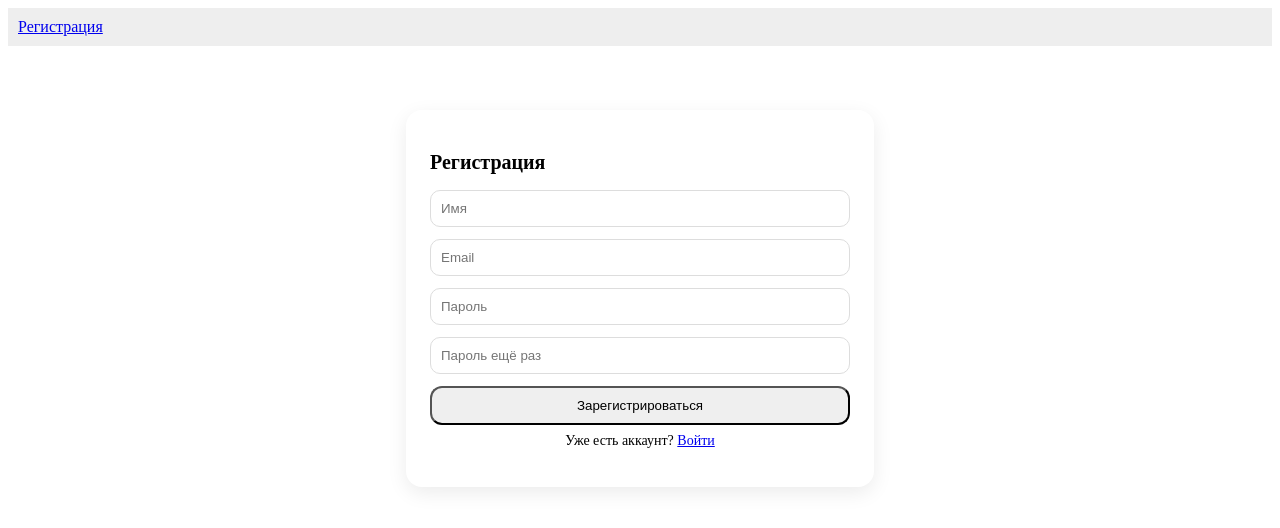
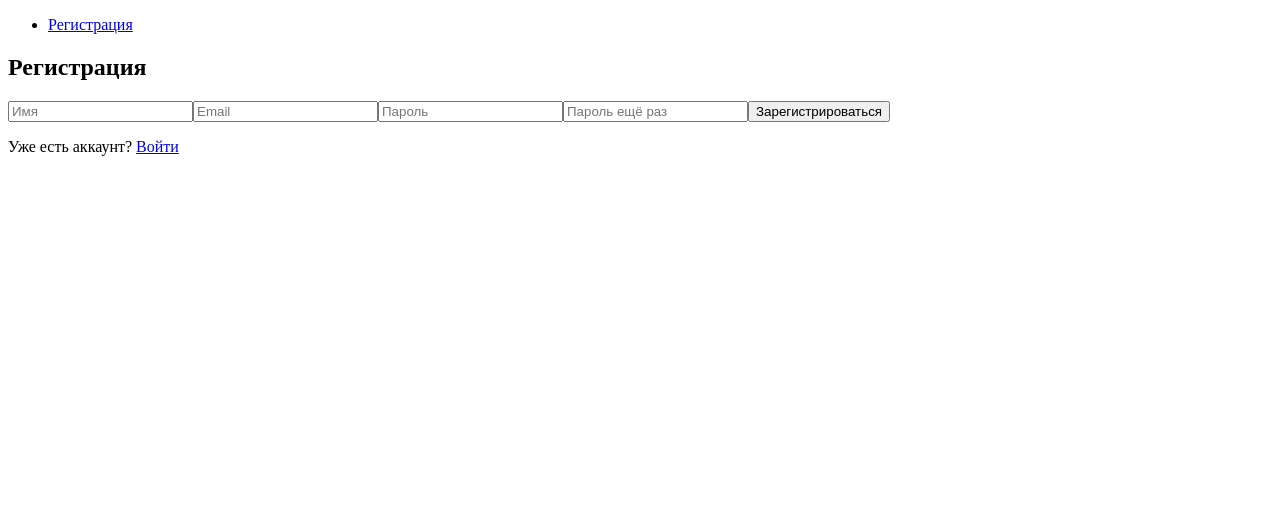
Before and after one commit to medium89/tasker, a Vue app in the folder frontend/: page /register in a window 1280 px wide. Shown: the top 528 px of the page. Built offline with nearby package versions, Linux system fonts and the light colour scheme; no server answers.

Commit message:
chore: add main.css file

```diff
--- a/frontend/src/api/user.vue
+++ b/frontend/src/api/user.vue
@@ -1,9 +1,9 @@
 <!-- eslint-disable vue/multi-word-component-names -->
 <!-- UserStatus.vue -->
 <template>
-  <div class="text-sm">
+  <div>
     <template v-if="loading">Загрузка…</template>
-    <template v-else-if="user">Привет, {{ user.name }} <button @click="onLogout" class="ml-2 underline">Выйти</button></template>
+    <template v-else-if="user">Привет, {{ user.name }} <button @click="onLogout">Выйти</button></template>
     <template v-else>Вы не авторизованы</template>
   </div>
 </template>
--- a/frontend/src/components/Navbar.vue
+++ b/frontend/src/components/Navbar.vue
@@ -1,6 +1,6 @@
 <!-- eslint-disable vue/multi-word-component-names -->
 <template>
-    <nav class="navbar">
+    <nav>
       <ul>
         <template v-if="auth.user">
           <li>{{ auth.user.name }}</li>
@@ -28,17 +28,3 @@ async function logout() {
   router.push('/login')
 }
   </script>
-
-  <style>
-  .navbar {
-    background: #eee;
-    padding: 10px;
-  }
-  .navbar ul {
-    display: flex;
-    list-style: none;
-    gap: 10px;
-    margin: 0;
-    padding: 0;
-  }
-  </style>
--- /dev/null
+++ b/frontend/src/main.css
@@ -0,0 +1 @@
+/* Global styles */
--- a/frontend/src/main.js
+++ b/frontend/src/main.js
@@ -2,6 +2,7 @@ import { createApp } from 'vue'
 import App from './App.vue'
 import router from './router'
 import './axios'
+import './main.css'
 
 // монтируем приложение
 createApp(App).use(router).mount('#app')
--- a/frontend/src/views/DashboardView.vue
+++ b/frontend/src/views/DashboardView.vue
@@ -23,7 +23,7 @@
       <button type="submit" :disabled="loading">{{ loading ? 'Загрузка…' : 'Добавить' }}</button>
     </form>
 
-    <p v-if="error" class="error">{{ error }}</p>
+    <p v-if="error">{{ error }}</p>
 
     <ul>
       <li v-for="task in tasks" :key="task.id">
@@ -153,9 +153,3 @@ async function deleteTask(id) {
 
 onMounted(fetchTasks)
 </script>
-
-<style>
-.error {
-  color: #d00;
-}
-</style>
--- a/frontend/src/views/LoginView.vue
+++ b/frontend/src/views/LoginView.vue
@@ -1,22 +1,19 @@
 <!-- src/views/LoginVue.vue -->
 <template>
-  <section style="max-width:420px;margin:64px auto;padding:24px;border-radius:16px;box-shadow:0 6px 20px rgba(0,0,0,.08)">
-    <h1 style="font-size:20px;font-weight:700;margin-bottom:16px">Авторизация</h1>
+  <section>
+    <h1>Авторизация</h1>
 
-    <form @submit.prevent="onSubmit" style="display:grid;gap:12px">
-      <input v-model="email" type="email" placeholder="Email" required
-             style="padding:10px;border:1px solid #ddd;border-radius:10px" />
-      <input v-model="password" type="password" placeholder="Пароль" required
-             style="padding:10px;border:1px solid #ddd;border-radius:10px" />
+    <form @submit.prevent="onSubmit">
+      <input v-model="email" type="email" placeholder="Email" required />
+      <input v-model="password" type="password" placeholder="Пароль" required />
 
-      <button :disabled="loading"
-              style="padding:10px;border-radius:12px">
+      <button :disabled="loading">
         {{ loading ? 'Загрузка…' : 'Войти' }}
       </button>
 
-      <p v-if="error" style="color:#d00;font-size:13px">{{ error }}</p>
+      <p v-if="error">{{ error }}</p>
     </form>
-    <p style="margin-top:8px;font-size:14px;text-align:center">
+    <p>
       Нет аккаунта?
       <RouterLink to="/register">Регистрация</RouterLink>
     </p>
--- a/frontend/src/views/ProfileView.vue
+++ b/frontend/src/views/ProfileView.vue
@@ -1,20 +1,20 @@
 <!-- ProfileView.vue -->
 <template>
-    <section style="max-width: 600px; margin: 32px auto; padding: 16px;">
-      <h1 style="font-size: 22px; font-weight: 700; margin-bottom: 16px;">Профиль</h1>
+    <section>
+      <h1>Профиль</h1>
 
     <div v-if="loading">Загрузка профиля…</div>
     <div v-else>
-      <div v-if="error" style="color:#d00; margin-bottom:8px;">{{ error }}</div>
+      <div v-if="error">{{ error }}</div>
       <div v-if="user">
-          <form @submit.prevent="onSave" style="margin-bottom:8px;">
-            <div style="margin-bottom:8px;">
+          <form @submit.prevent="onSave">
+            <div>
               <label>
                 Имя:
                 <input v-model="form.name" type="text" />
               </label>
             </div>
-            <div style="margin-bottom:8px;">
+            <div>
               <label>
                 Email:
                 <input v-model="form.email" type="email" />
@@ -23,14 +23,14 @@
             <button type="submit" :disabled="saving">{{ saving ? 'Загрузка…' : 'Сохранить' }}</button>
           </form>
 
-          <form @submit.prevent="onSavePassword" style="margin-bottom:8px;">
-            <div style="margin-bottom:8px;">
+          <form @submit.prevent="onSavePassword">
+            <div>
               <label>
                 Пароль:
                 <input v-model="passwordForm.password" type="password" />
               </label>
             </div>
-            <div style="margin-bottom:8px;">
+            <div>
               <label>
                 Подтверждение пароля:
                 <input v-model="passwordForm.passwordConfirmation" type="password" />
@@ -40,7 +40,7 @@
           </form>
 
           <p><strong>Создан:</strong> {{ new Date(user.created_at).toLocaleString() }}</p>
-          <button @click="onDelete" :disabled="deleting" style="margin-top:16px;color:#d00">{{ deleting ? 'Загрузка…' : 'Удалить аккаунт' }}</button>
+          <button @click="onDelete" :disabled="deleting">{{ deleting ? 'Загрузка…' : 'Удалить аккаунт' }}</button>
         </div>
       </div>
       </section>
--- a/frontend/src/views/RegisterView.vue
+++ b/frontend/src/views/RegisterView.vue
@@ -1,26 +1,21 @@
 <!-- src/views/RegisterView.vue -->
 <template>
-  <section style="max-width:420px;margin:64px auto;padding:24px;border-radius:16px;box-shadow:0 6px 20px rgba(0,0,0,.08)">
-    <h1 style="font-size:20px;font-weight:700;margin-bottom:16px">Регистрация</h1>
+  <section>
+    <h1>Регистрация</h1>
 
-    <form @submit.prevent="onSubmit" style="display:grid;gap:12px">
-      <input v-model="name" type="text" placeholder="Имя" required
-             style="padding:10px;border:1px solid #ddd;border-radius:10px" />
-      <input v-model="email" type="email" placeholder="Email" required
-             style="padding:10px;border:1px solid #ddd;border-radius:10px" />
-      <input v-model="password" type="password" placeholder="Пароль" required
-             style="padding:10px;border:1px solid #ddd;border-radius:10px" />
-      <input v-model="passwordConfirm" type="password" placeholder="Пароль ещё раз" required
-             style="padding:10px;border:1px solid #ddd;border-radius:10px" />
+    <form @submit.prevent="onSubmit">
+      <input v-model="name" type="text" placeholder="Имя" required />
+      <input v-model="email" type="email" placeholder="Email" required />
+      <input v-model="password" type="password" placeholder="Пароль" required />
+      <input v-model="passwordConfirm" type="password" placeholder="Пароль ещё раз" required />
 
-      <button :disabled="loading"
-              style="padding:10px;border-radius:12px">
+      <button :disabled="loading">
         {{ loading ? 'Загрузка…' : 'Зарегистрироваться' }}
       </button>
 
-      <p v-if="error" style="color:#d00;font-size:13px">{{ error }}</p>
+      <p v-if="error">{{ error }}</p>
     </form>
-    <p style="margin-top:8px;font-size:14px;text-align:center">
+    <p>
       Уже есть аккаунт?
       <RouterLink to="/login">Войти</RouterLink>
     </p>
```
